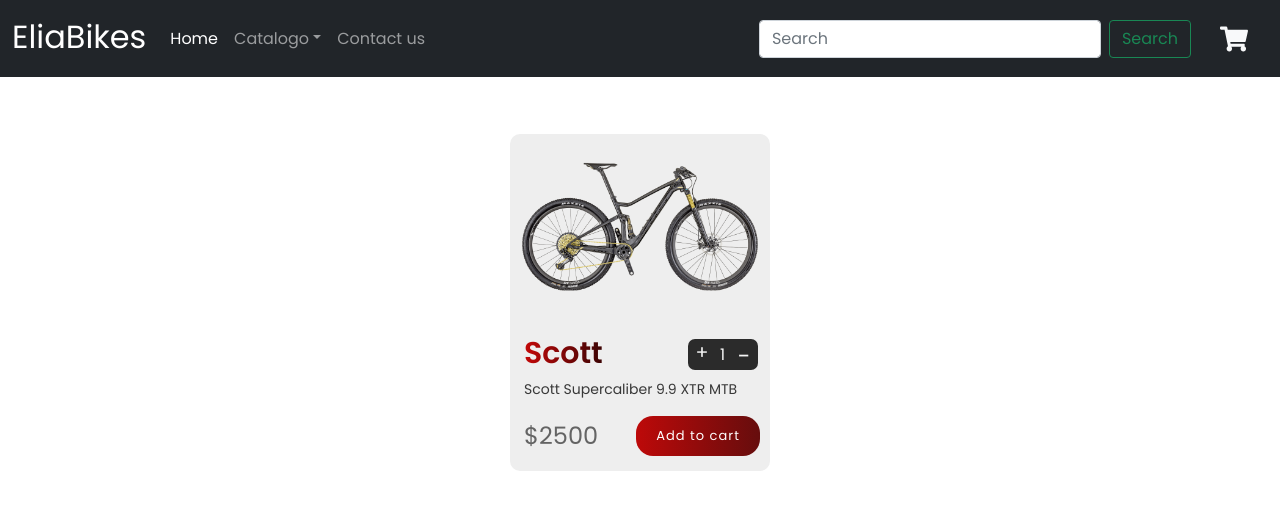
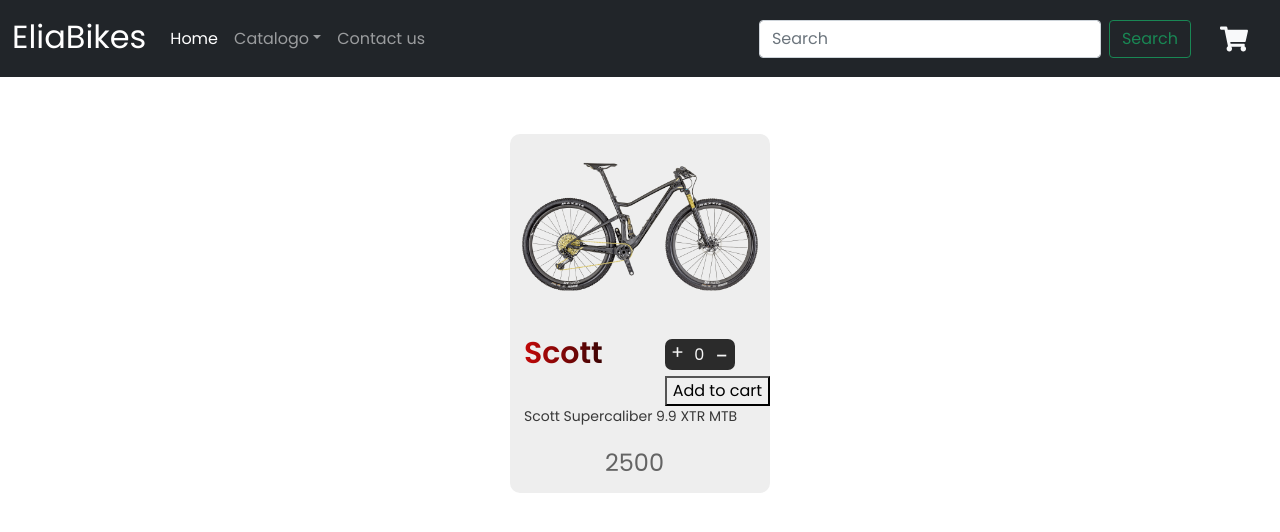
Before and after one commit to 44114272/App-react-Elia, a React (Create React App) app: page /detalle/1 in a window 1280 px wide. Shown: the top 532 px of the page. Built offline with nearby package versions, Linux system fonts and the light colour scheme.

Commit message:
tarea clase 10 y 11

```diff
--- a/src/components/Cart/Cart.js
+++ b/src/components/Cart/Cart.js
@@ -1,12 +1,35 @@
-import React from 'react'
+import React from 'react';
+import { useCartContext } from '../CartContext/CartContext';
 
+const Cart = ()=> {
+    const { cart, clearCart, removeItem } = useCartContext();
+    let total = 0;
 
-const Cart = () => {
+    const handleRemove = (itemID) => {
+        removeItem(itemID);
+    }
+
     return (
-        <div>
-            <h1>Bienvenido/a al carrito</h1>
-        </div>
-    )
+            <>
+                <div className="cart-container">
+                    {cart.map(obj => <div className="cart-item">
+                    <img src={obj.item.img} alt={obj.item.name} />
+                    <div className="cart-item-midpart">
+                        <h1>{obj.item.name} x{obj.cant}</h1>
+                        <p>{obj.item.description}</p>
+                    </div>
+                    <div className="cart-item-rightpart">
+                        <h2>${obj.item.price}</h2>
+                        <button className="button" onClick={() => removeItem(obj.item.id, obj.cant)} >Eliminar del carrito</button>
+                    </div>
+                </div>)}
+                <div className="cart-bottom">
+                    {cart.map(obj => { total = obj.item.price * obj.cant + total })}
+                    <h1>Total: ${total}</h1>
+                    <button className="button" onClick={clearCart}>Vaciar carrito</button>
+                </div>
+            </div>
+            </>
+    );
 }
-
 export default Cart
--- /dev/null
+++ b/src/components/CartContext/CartContext.js
@@ -0,0 +1,39 @@
+import {createContext, useState, useContext} from 'react'
+
+export const CartContext = createContext();
+
+export const useCartContext = () => useContext(CartContext);
+
+const CartProvider = ({children, defaultCart}) => {
+    const [cart, setCart] = useState([]);
+    const [cantItems, setCantItems] = useState(0);
+
+    const addToCart = (item,qnt)=>{
+    if (cart.length !== 0) {
+        let aux = cart.findIndex(obj => { return obj.item.id === item.id; })
+        if (aux !== -1) {
+            const newCart = cart;
+            newCart[aux].cant = newCart[aux].cant + qnt;
+            setCart(newCart);
+        }
+        else setCart([...cart, { item, cant: qnt }]);
+    }
+    else setCart([{ item, cant: qnt }]);
+}
+    const removeItem = (itemID, qnt) =>{
+        setCart(cart.filter(obj => obj.item.id !== itemID));
+        setCantItems(cantItems - qnt);
+    }
+
+    const clearCart = () =>{
+        setCart(defaultCart);
+        setCantItems(0);
+    }
+    return (
+        <CartContext.Provider value={(cart, cantItems, addToCart, removeItem, clearCart)}>
+            {children}
+        </CartContext.Provider>
+    )
+}
+
+export default CartProvider
--- /dev/null
+++ b/src/components/EndShopping/EndShopping.js
@@ -0,0 +1,8 @@
+import React from 'react';
+import {Link} from 'react-router-dom';
+
+const EndShopping = () => {
+    return <Link to='/cart'><button>Finalizar compra</button></Link>
+}
+
+export default EndShopping
--- a/src/components/ItemCount/ItemCount.js
+++ b/src/components/ItemCount/ItemCount.js
@@ -1,16 +1,16 @@
 import React, { useState } from 'react'
 
-const ItemCount = ({initial,stock})=> {
-    const [count,setCount] = useState(initial)
+const ItemCount = ({initial,stock,onAdd})=> {
+    const [items,setitems] = useState(initial)
 
     const itemSuma = ()=>{
-        if(count < stock){
-            setCount(count + 1)
+        if(items < stock){
+            setitems(items + 1)
         }
     }
     const itemResta = ()=>{
-        if(count > initial){
-            setCount(count - 1)
+        if(items > initial){
+            setitems(items - 1)
         }
     }
 
@@ -18,8 +18,11 @@
         <div>
             <div className='container-contador'>
                 <button className='btn-suma' onClick={itemSuma}>+</button>
-                <label className='contador'>{count}</label>
+                <label className='contador'>{items}</label>
                 <button className='btn-resta' onClick={itemResta}>-</button>
+            </div>
+            <div>
+                <button onClick={onAdd(items)}>Add to cart</button>
             </div>
         </div>
     )
--- a/src/components/ItemDetail/ItemDetail.js
+++ b/src/components/ItemDetail/ItemDetail.js
@@ -1,8 +1,26 @@
-import React from 'react'
-import Intercambiabilidad from '../Intercambiabilidad/Intercambiabilidad'
+import React, { useState } from 'react'
+import { useCartContext} from '../CartContext/CartContext';
+import EndShopping from '../EndShopping/EndShopping';
+// import Intercambiabilidad from '../Intercambiabilidad/Intercambiabilidad'
 import ItemCount from '../ItemCount/ItemCount'
 
-const ItemDetail = ({productDetail}) => {
+const ItemDetail = ({ productDetail, item })=> {
+    const [clicked, setclicked] = useState(false);
+    const  addToCart  = useCartContext();
+
+    let available = 5;
+
+    const handleAdd = (counter) => {
+        return (evt) => {
+            evt.stopPropagation();
+            if (counter <= available && counter > 0) {
+                addToCart(item, counter);
+                setclicked(true);
+            }
+            else
+                alert("Llego al maximo de productos que se pueden agregar.");
+        };
+    };
     return (
         <div>
             {productDetail.map(prod => <div className="card-container card-container-detail" key={prod.id}>
@@ -12,18 +30,19 @@
                 <div className="card-description">
                     <div className="count-detail">
                         <h3>{prod.title}</h3>
-                                                {<ItemCount initial={1} stock={prod.stock}/>}
+                        {!clicked && <ItemCount initial={0} stock={prod.stock} onAdd={handleAdd} />}
                     </div>
                     <p>{prod.description}</p>
                     <div className="price-button-cart">
                         <h4>{prod.price}</h4>
-                                                <Intercambiabilidad />
+                        {clicked && <EndShopping />}
+                        {/* <Intercambiabilidad /> */}
                     </div>
                 </div>
             </div>
             )}
         </div>
-    )
+    );
 }
 
 export default ItemDetail
--- a/src/components/ItemDetailContainer/ItemDetailContainer.js
+++ b/src/components/ItemDetailContainer/ItemDetailContainer.js
@@ -1,11 +1,14 @@
 import React,{useState,useEffect} from 'react'
 import { useParams } from 'react-router-dom';
+import { useCartContext } from '../CartContext/CartContext';
 import ItemDetail from '../ItemDetail/ItemDetail';
 import { getItem } from '../Products/getItem';
 
 const ItemDetailContainer = () => {
     const [productDetail, setProductDetail] = useState([]);
     const [loading, setLoading] = useState(true);
+    const [addCart, setAddCart] = useState (true);
+    const [count, setCount] = useState (0);
 
     const {id} = useParams()
 
@@ -14,13 +17,20 @@
             setProductDetail(res.filter(prod => prod.id === parseInt(id)));
         })
         .finally(()=>setLoading())
-    },[id])
+    },[id]);
+
+    const {cartList, addToCart} = useCartContext()
+    const onAdd = (cant) =>{
+        setCount(cant);
+        setAddCart(false);
+        addToCart({...productDetail, stock: cant})
+    }
 
     return (
         <div className='item-detail-container'>
             { loading ? <div className="spinner-border text-secondary mt-5" role="status">
                                 <span className="visually-hidden">Loading...</span>
-                            </div> : <ItemDetail productDetail={productDetail}/>
+                            </div> : <ItemDetail productDetail={productDetail} onAdd={onAdd}/>
             }
         </div>
     )
--- a/src/components/Products/getItem.js
+++ b/src/components/Products/getItem.js
@@ -12,7 +12,7 @@
     stock:2,
     img:`${scott2}`,
     category: "mountain",
-    price:"$2500"
+    price: 2500
 },
 {
     id:2,
@@ -21,7 +21,7 @@
     stock:2,
     img:`${scott3}`,
     category: "mountain",
-    price:"$2500"
+    price: 2500
 },
 {
     id:3,
@@ -30,7 +30,7 @@
     stock:2,
     img:`${trekRoad}`,
     category: "road",
-    price:"$3000"
+    price: 3000
 },
 {
     id:4,
@@ -39,7 +39,7 @@
     stock:4,
     img:`${trekWomen}`,
     category: "womens",
-    price:"$800"
+    price: 800
 },
 {
     id:5,
@@ -48,7 +48,7 @@
     stock:5,
     img:`${bikeGirl}`,
     category: "kids",
-    price:"$300"
+    price: 300
 }]
 
 
```
Also changed, not shown: src/App.js (+4 -3 lines), src/components/CartContext/btnsCartContex/btnsCartContext.js (added, +17 -0 lines). Lines whose indentation alone changed are shown as unchanged.
